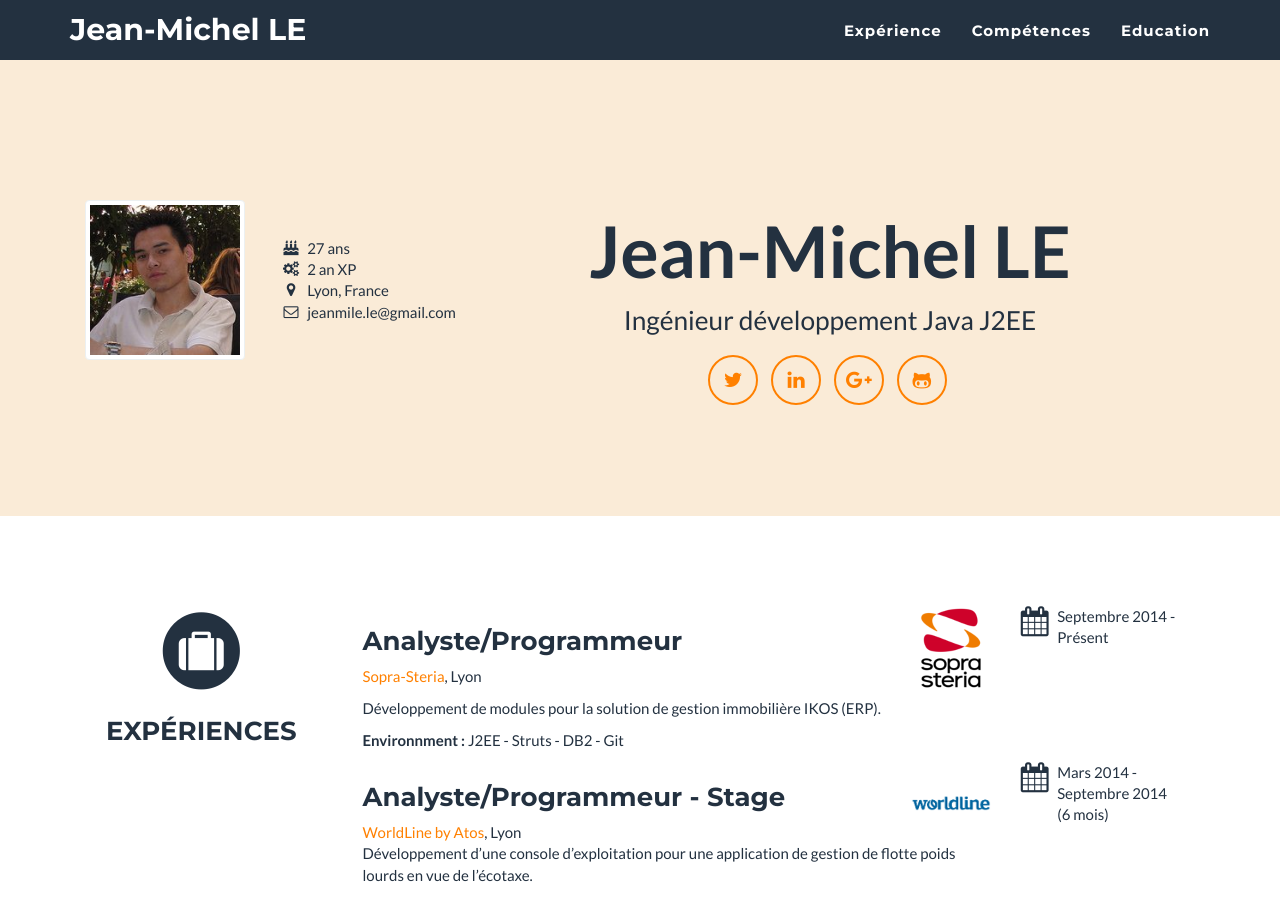
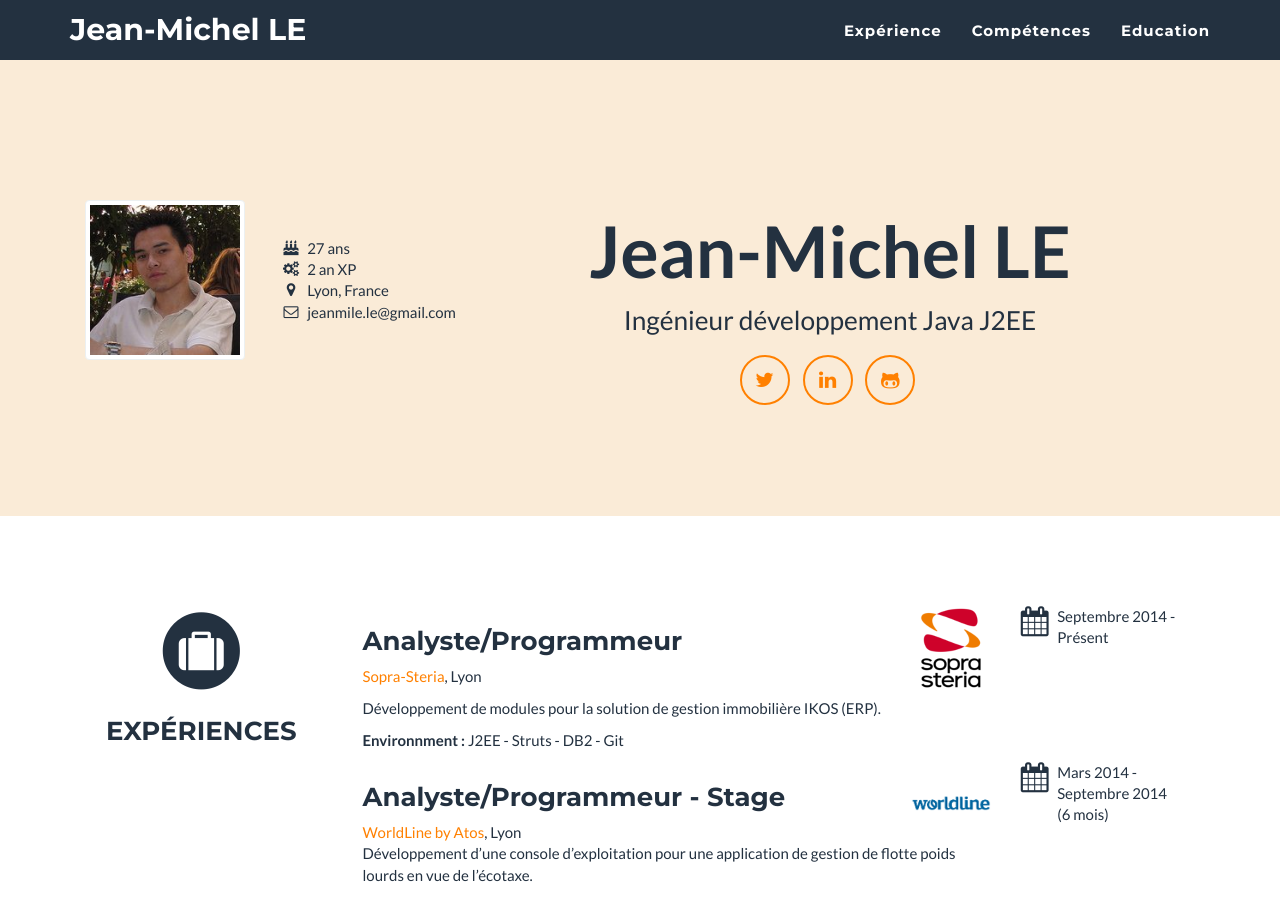
Before and after one commit to jeanmile/jeanmile.github.io, a Jekyll site: the page built from index.html, in a window 1280 px wide and 900 px high. Built offline with Jekyll 4.4.1, drawn with Linux system fonts in a browser that asks for light colours; nearby versions of some CDN libraries.

Commit message:
Delete Google+ link.

```diff
--- a/_includes/header.html
+++ b/_includes/header.html
@@ -29,9 +29,6 @@
                             <li><a target="_blank" href="http://fr.linkedin.com/in/jeanmile" class="btn-social btn-outline">
                                 <i class="fa fa-fw fa-linkedin"></i></a>
                             </li>
-                            <li><a target="_blank" href="https://plus.google.com/+JeanMichelLE/about" class="btn-social btn-outline">
-                                <i class="fa fa-fw fa-google-plus"></i></a>
-                            </li>
                             <li><a target="_blank" href="https://github.com/jeanmile" class="btn-social btn-outline">
                                 <i class="fa fa-fw fa-github-alt"></i></a>
                             </li>
```
